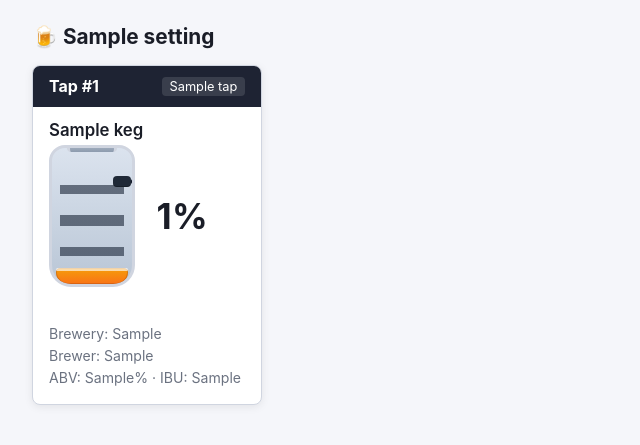
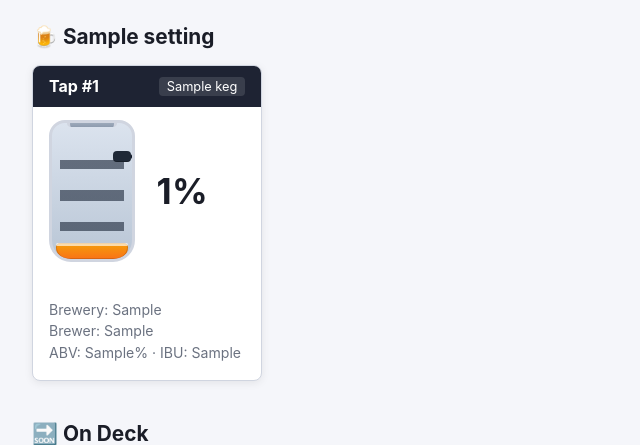
Before and after one commit to cjramseyer/BarTender, a Python web app: template bartender/bartender/templates/display/index.html in a window 1280 px wide. Shown: the part 86-531 px from the top of the page, without its empty margins (0-640 px from the left). Run offline with Jinja, Linux system fonts and the light colour scheme; the template is opened without the code that fills it: most values are stand-ins (such as "Sample title", 1, 10 or a date in 2020); grey boxes marked "Sample" are stand-in pictures.

Commit message:
Refine display tap card layout

```diff
--- a/bartender/bartender/templates/display/index.html
+++ b/bartender/bartender/templates/display/index.html
@@ -144,7 +144,7 @@
       /* Taps */
       .taps-grid {
         display: grid;
-        grid-template-columns: repeat(auto-fill, minmax(220px, 1fr));
+        grid-template-columns: repeat(auto-fill, minmax(210px, 1fr));
         gap: 1rem;
         margin-bottom: 2.5rem;
       }
@@ -162,16 +162,22 @@
         display: flex;
         align-items: center;
         justify-content: space-between;
+        gap: 0.5rem;
       }
       .tap-number {
         font-weight: 700;
         font-size: 1rem;
+        flex: 0 0 auto;
       }
-      .tap-label-badge {
+      .tap-beer-name {
         background: rgba(255, 255, 255, 0.12);
         padding: 0.15rem 0.5rem;
         border-radius: 4px;
         font-size: 0.8rem;
+        min-width: 0;
+        overflow: hidden;
+        text-overflow: ellipsis;
+        white-space: nowrap;
       }
       .tap-card-body {
         padding: 0.85rem 1rem;
@@ -179,10 +185,6 @@
       .tap-card-body p {
         font-size: 0.88rem;
         margin-bottom: 0.3rem;
-      }
-      .keg-on-tap {
-        font-size: 1.05rem !important;
-        font-weight: 600;
       }
       .keg-level {
         display: flex;
@@ -458,13 +460,13 @@
         <div class="tap-card">
           <div class="tap-card-header">
             <span class="tap-number">Tap #{{ tap.number }}</span>
-            {% if tap.label %}<span class="tap-label-badge"
-              >{{ tap.label }}</span
+            {% set display_name = keg.beer_name or keg.name if keg else tap.label %}
+            {% if display_name %}<span class="tap-beer-name" title="{{ display_name }}"
+              >{{ display_name }}</span
             >{% endif %}
           </div>
           <div class="tap-card-body">
             {% if keg %}
-            <p class="keg-on-tap">{{ keg.name }}</p>
             <div
               class="keg-level"
               role="img"
```
Also changed, not shown: bartender/tests/test_team_roles.py (+40 -0 lines).
